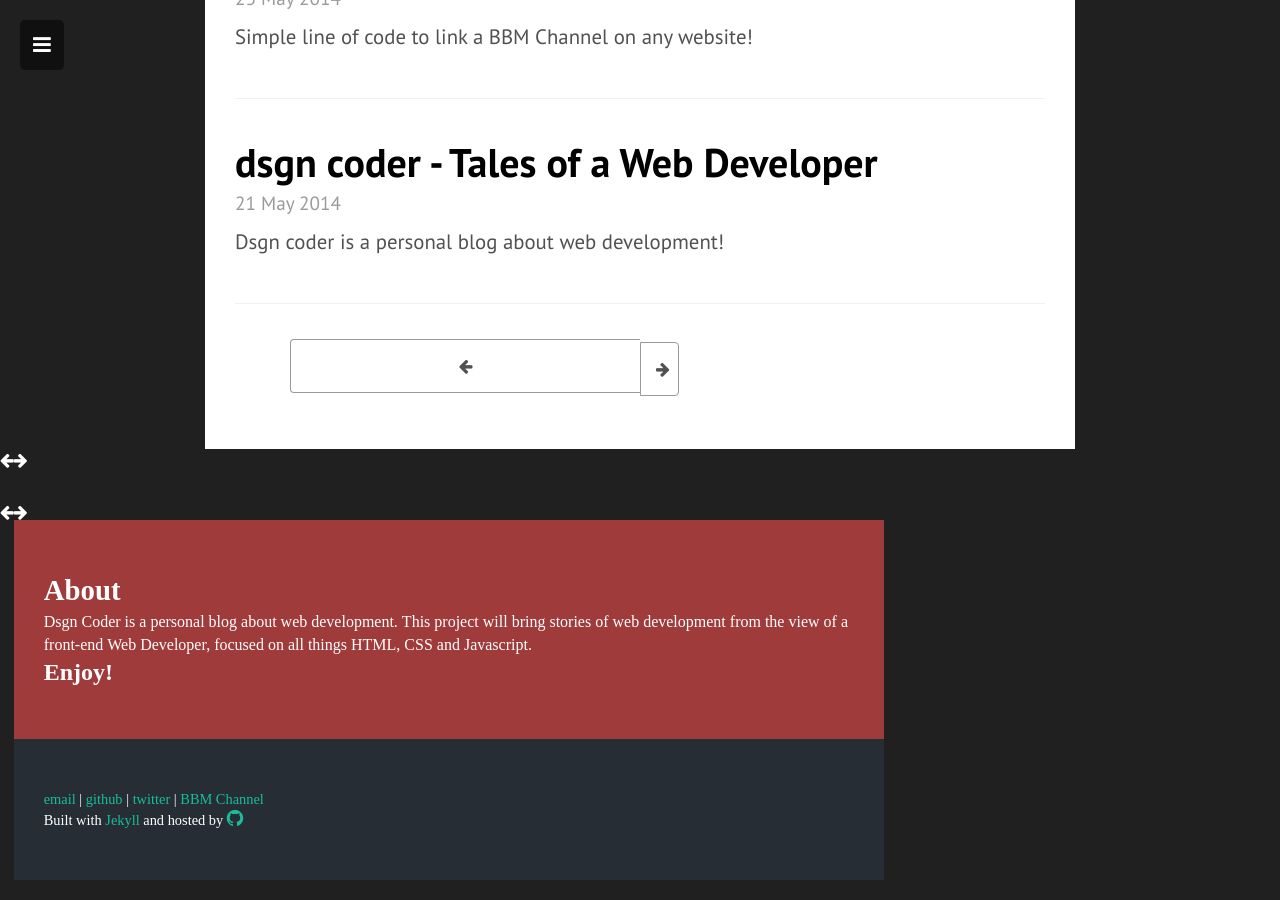
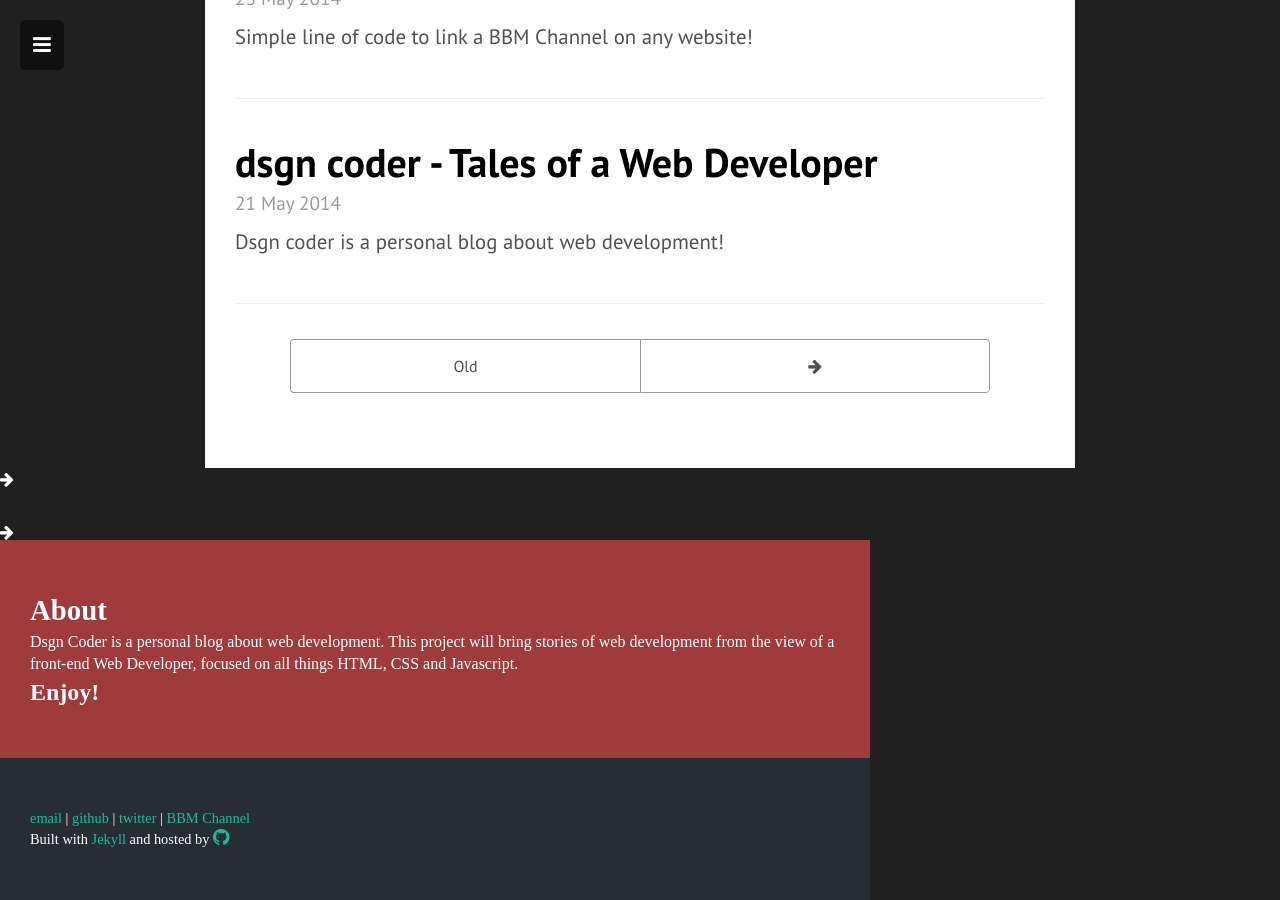
Before and after one commit to quenquen/quenquen.github.io, a Jekyll site: the page built from index.html, in a window 1280 px wide and 900 px high, scrolled down 648 px. Built offline with Jekyll 4.4.1, drawn with Linux system fonts in a browser that asks for light colours; nearby versions of some CDN libraries; the list of posts is cut into pages by our own code.

Commit message:
Font Awesome Error
Bug fixes

```diff
--- a/index.html
+++ b/index.html
@@ -15,15 +15,15 @@
 
     <div class="pagination">
       {% if paginator.next_page %}
-        <a class="pagination-item older" href="/page{{paginator.next_page}}"><i class="fa fa-arrow-left" title="old"></a>
+        <a class="pagination-item older" href="/page{{paginator.next_page}}">Old</a>
       {% else %}
-        <span class="pagination-item older"><i class="fa fa-arrow-left" title="old"></span>
+        <span class="pagination-item older">Old</span>
       {% endif %}
       {% if paginator.previous_page %}
         {% if paginator.page == 2 %}
-          <a class="pagination-item newer" href="/"><i class="fa fa-arrow-right" title="new"></a>
+          <a class="pagination-item newer" href="/">New</a>
         {% else %}
-          <a class="pagination-item newer" href="/page{{paginator.previous_page}}"><i class="fa fa-arrow-right" title="new"></a>
+          <a class="pagination-item newer" href="/page{{paginator.previous_page}}">New</a>
         {% endif %}
       {% else %}
         <span class="pagination-item newer"><i class="fa fa-arrow-right" title="new"></span>
```
